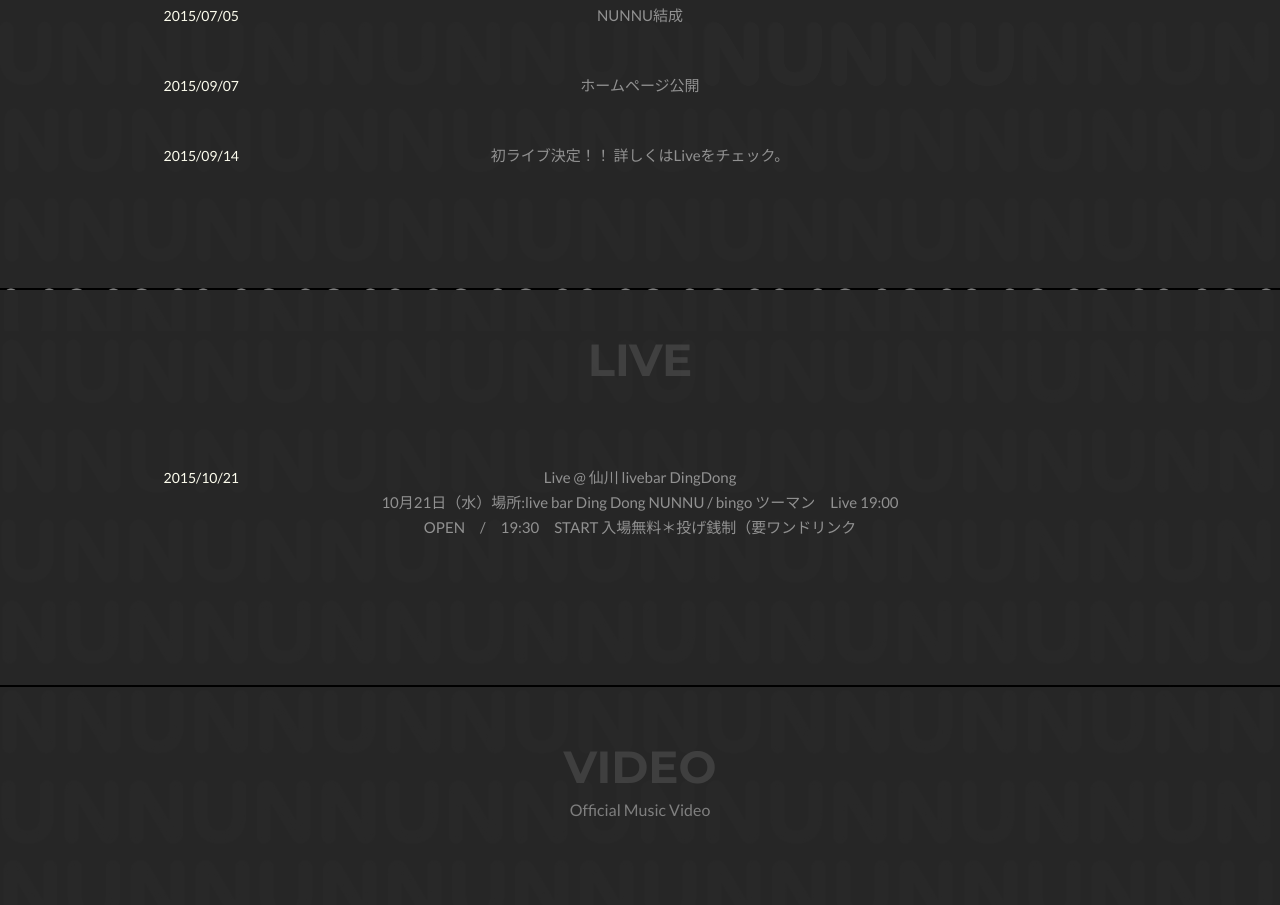
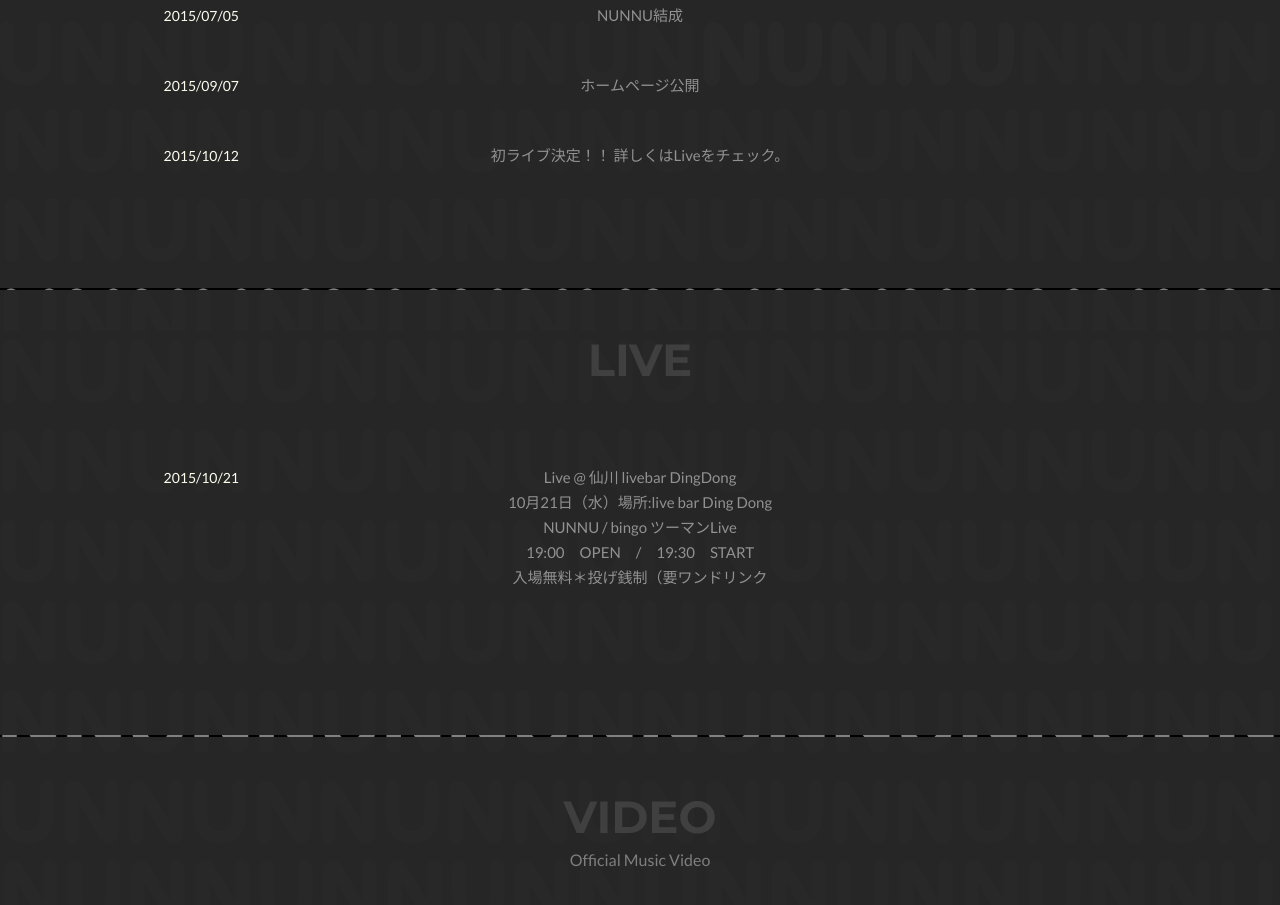
Before and after one commit to nunnu-official/nunnu-official.github.io, a plain HTML site: page index.html in a window 1280 px wide. Shown: the part 949-1854 px from the top of the page. Drawn offline with Linux system fonts and the light colour scheme; grey boxes are pictures that could not be loaded.

Commit message:
Update index.html

```diff
--- a/index.html
+++ b/index.html
@@ -139,7 +139,7 @@
   <br>
   	<div class="row">
   		<div class="col-lg-3 col-md-3 column">
-  				 2015/09/14
+  				 2015/10/12
   		</div>
   		<div class="col-lg-6 col-md-6 column">
         <p>
@@ -169,10 +169,10 @@
   		<div class="col-lg-6 col-md-6 column">
         <p>
           Live @ <a href="http://livebardingdong.webnode.jp//" target="_blank">仙川 livebar DingDong</a><br>
-          10月21日（水）場所:live bar Ding Dong
- NUNNU / bingo ツーマン　Live
- 19:00　OPEN　/　19:30　START
- 入場無料＊投げ銭制（要ワンドリンク
+          10月21日（水）場所:live bar Ding Dong<br>
+ 	  NUNNU / bingo ツーマンLive<br>
+ 	  19:00　OPEN　/　19:30　START<br>
+	  入場無料＊投げ銭制（要ワンドリンク<br>
   			</p>
   		</div>
   	</div><br>
```
